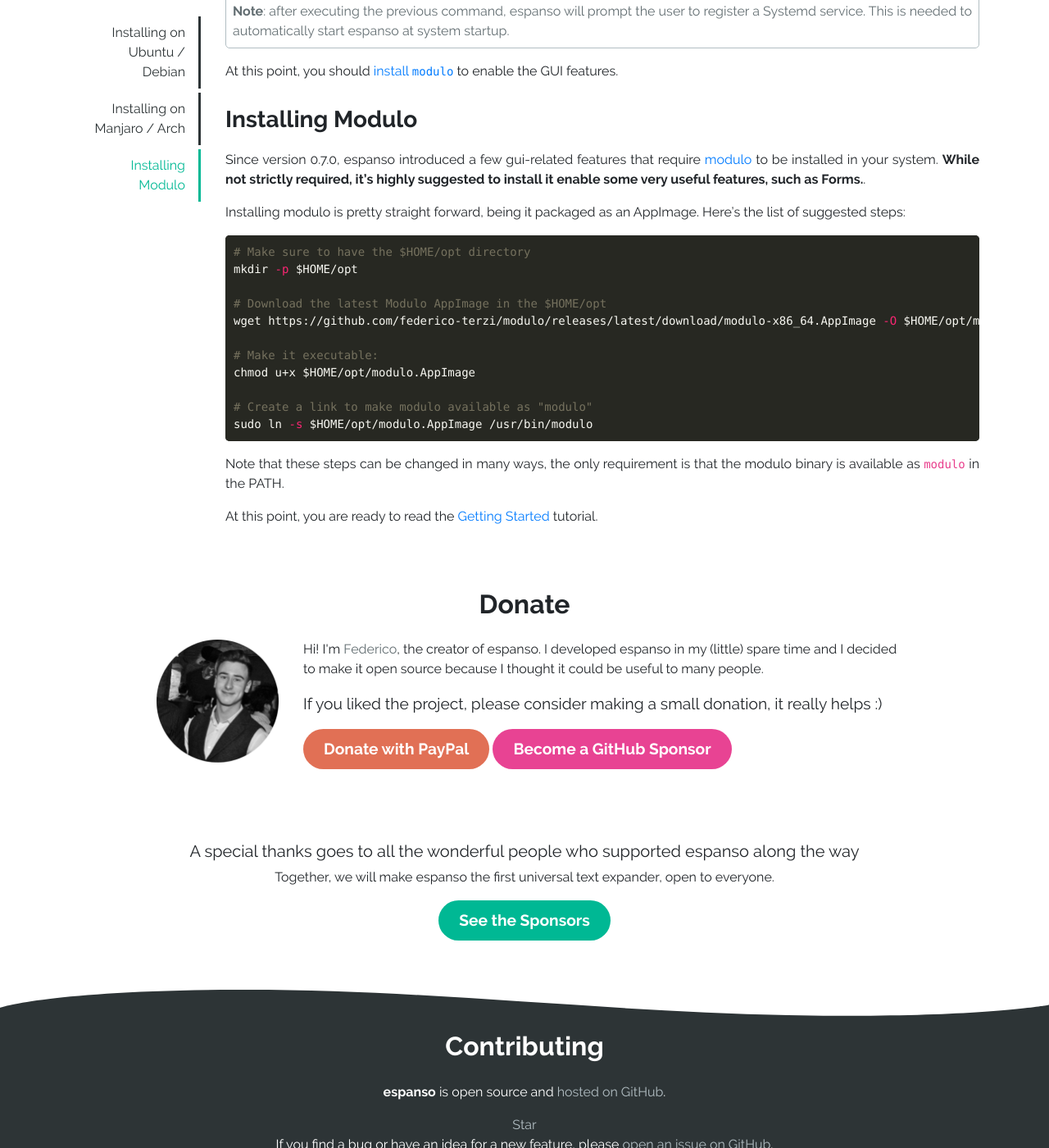
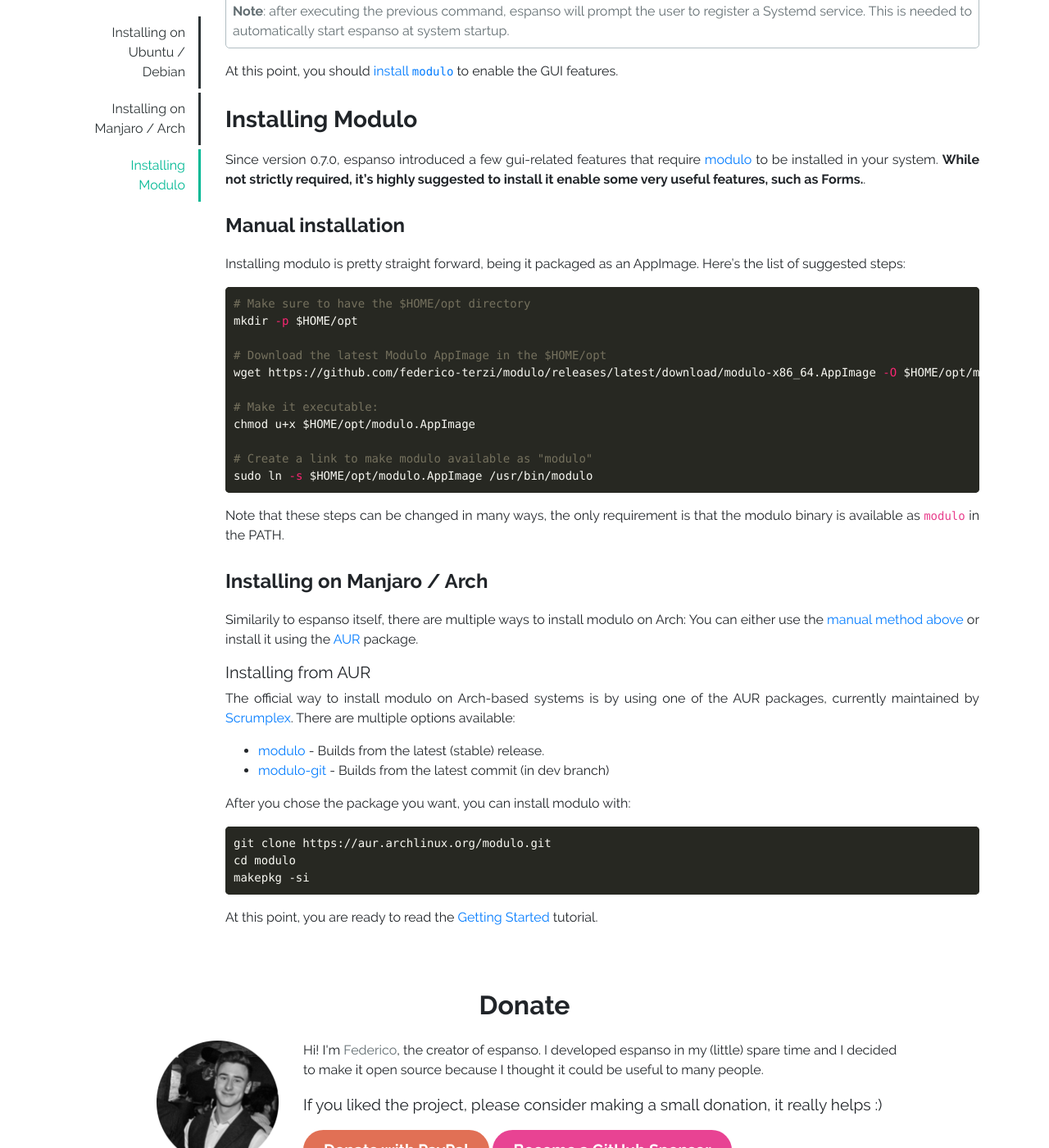
Before and after one commit to espanso/espanso, a Jekyll site: the page built from install/linux.md, in a window 1280 px wide and 1400 px high, scrolled down 4010 px. Shown: the whole window at 82% size. Built offline with Jekyll 4.4.1, drawn with Linux system fonts in a browser that asks for light colours.

Commit message:
add AUR installation instructions for modulo

````diff
--- a/install/linux.md
+++ b/install/linux.md
@@ -184,6 +184,8 @@
 
 Since version 0.7.0, espanso introduced a few gui-related features that require [modulo](https://github.com/federico-terzi/modulo) to be installed in your system. **While not strictly required, it's highly suggested to install it enable some very useful features, such as Forms.**.
 
+#### Manual installation
+
 Installing modulo is pretty straight forward, being it packaged as an AppImage. Here's the list of suggested steps:
 
 ```bash
@@ -202,4 +204,23 @@
 
 Note that these steps can be changed in many ways, the only requirement is that the modulo binary is available as `modulo` in the PATH.
 
+#### Installing on Manjaro / Arch
+
+Similarily to espanso itself, there are multiple ways to install modulo on Arch: You can either use the [manual method above](#manual-installation-1) or install it using the [AUR](#installing-from-aur-1) package.
+
+##### Installing from AUR
+
+The official way to install modulo on Arch-based systems is by using one of the AUR packages, currently maintained by [Scrumplex](https://scrumplex.net/). There are multiple options available:
+
+* [modulo](https://aur.archlinux.org/packages/modulo/) - Builds from the latest (stable) release.
+* [modulo-git](https://aur.archlinux.org/packages/modulo-git/) - Builds from the latest commit (in dev branch)
+
+After you chose the package you want, you can install modulo with:
+```
+git clone https://aur.archlinux.org/modulo.git
+cd modulo
+makepkg -si
+```
+
+
 At this point, you are ready to read the [Getting Started](/docs/get-started/) tutorial.
````
